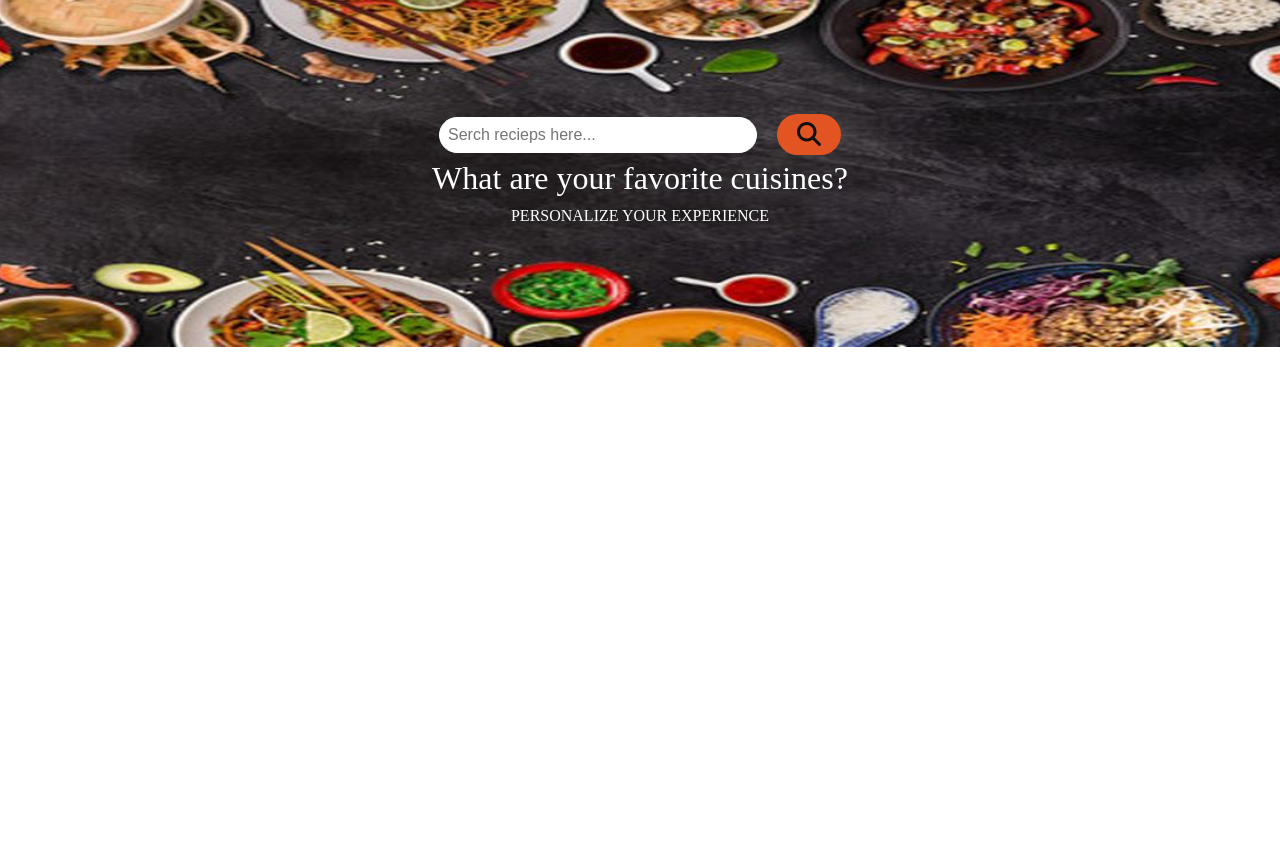
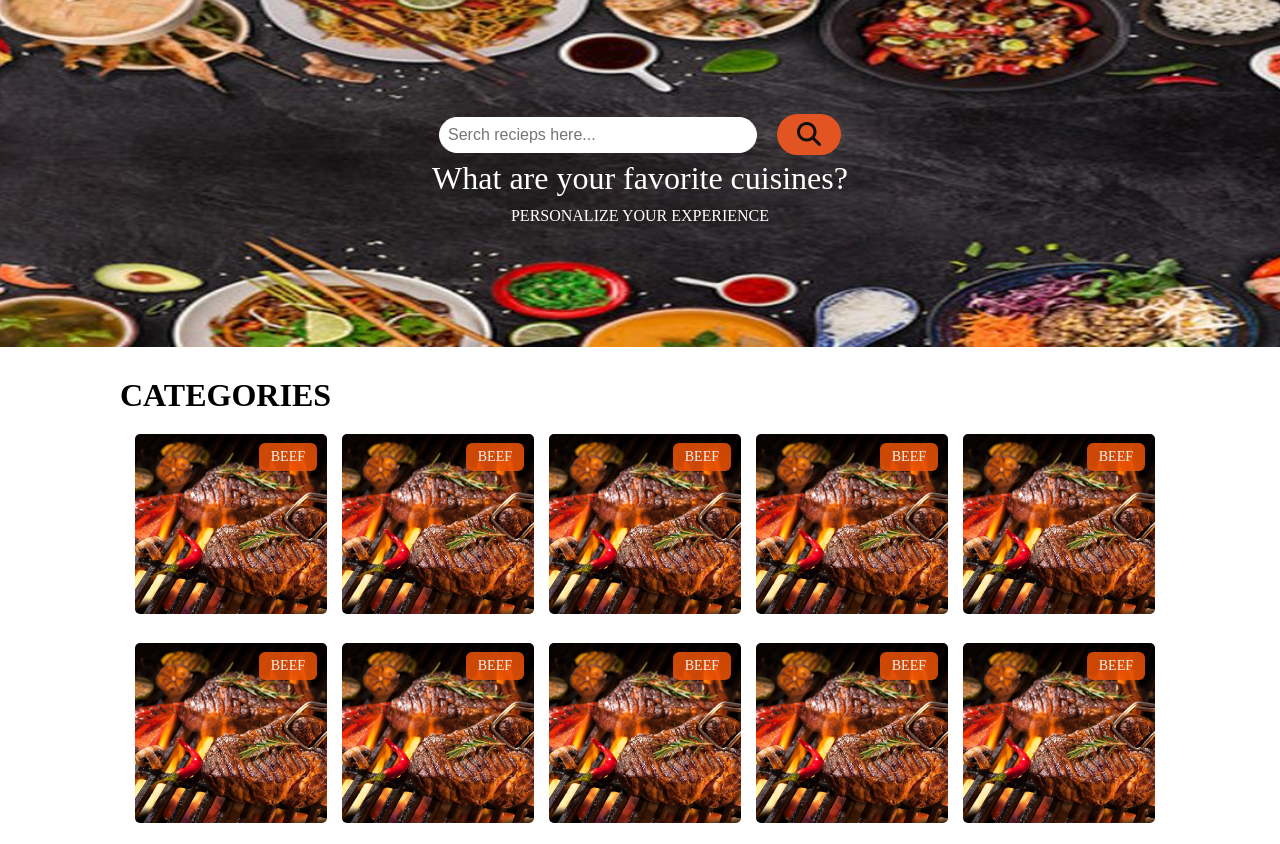
Before and after one commit to VenkatChaitanyarReddy/project1, a plain HTML site: page index.html in a window 1280 px wide. Shown: the part 73-917 px from the top of the page. Before the commit the page ends 800 px from the top, so only its background shows below. Drawn offline with Linux system fonts and the light colour scheme.

Commit message:
Categories

```diff
--- a/index.html
+++ b/index.html
@@ -35,7 +35,77 @@
 
     <!-- Container1 Ends -->
 
+    <!-- Categories Starts -->
 
+    <div class="Categories">
+
+        <div>
+            <h1>CATEGORIES</h1>
+        </div>
+
+       <div class="post-cards">
+
+
+                <div class="post-card">
+                    <img src="./assets/images/beef.jpg" alt="Post"/>
+                    <span class="label">BEEF</span>
+                </div>
+
+                <div class="post-card">
+                    <img src="./assets/images/beef.jpg" alt="Post"/>
+                    <span class="label">BEEF</span>
+                </div>
+
+                <div class="post-card">
+                    <img src="./assets/images/beef.jpg" alt="Post"/>
+                    <span class="label">BEEF</span>
+                </div>
+
+                <div class="post-card">
+                    <img src="./assets/images/beef.jpg" alt="Post"/>
+                    <span class="label">BEEF</span>
+                </div>
+
+                <div class="post-card">
+                    <img src="./assets/images/beef.jpg" alt="Post"/>
+                    <span class="label">BEEF</span>
+                </div>
+
+                <div class="post-card">
+                    <img src="./assets/images/beef.jpg" alt="Post"/>
+                    <span class="label">BEEF</span>
+                </div>
+
+                <div class="post-card">
+                    <img src="./assets/images/beef.jpg" alt="Post"/>
+                    <span class="label">BEEF</span>
+                </div>
+
+                <div class="post-card">
+                    <img src="./assets/images/beef.jpg" alt="Post"/>
+                    <span class="label">BEEF</span>
+                </div>
+
+                <div class="post-card">
+                    <img src="./assets/images/beef.jpg" alt="Post"/>
+                    <span class="label">BEEF</span>
+                </div>
+
+                <div class="post-card">
+                    <img src="./assets/images/beef.jpg" alt="Post"/>
+                    <span class="label">BEEF</span>
+                </div>
+
+                <div class="post-card">
+                    <img src="./assets/images/beef.jpg" alt="Post"/>
+                    <span class="label">BEEF</span>
+                </div>
+
+
+       </div>
+
+
+    </div>
 
 
 
--- a/style.css
+++ b/style.css
@@ -81,3 +81,48 @@
 }
 
 /* Container1 Ends */
+
+/* Categories starts */
+
+.Categories {
+  margin: 30px 120px;
+}
+
+.post-cards {
+  display: flex;
+  flex-wrap: wrap;
+  gap: 5px;
+  margin: 10px 0;
+  justify-content: center;
+}
+
+.post-card {
+  background-color: white;
+  width: 320px;
+  width: calc((100% - 80px) / 5);
+  padding: 5px;
+  text-align: center;
+  border-radius: 5px;
+  position: relative;
+}
+
+.post-card img {
+  height: 180px;
+  width: 100%;
+  border-radius: 10px;
+  object-fit: cover;
+  border: 5px solid white;
+}
+
+.post-card span {
+  position: absolute;
+  top: 19px;
+  right: 10px;
+  background-color: rgba(239, 84, 6, 0.85);
+  color: rgb(241, 240, 239);
+  padding: 6px 12px;
+  font-size: 14px;
+  border-radius: 6px;
+}
+
+/* Categories Ends */
```
Also changed, not shown: assets/images/beef.jpg (added).
